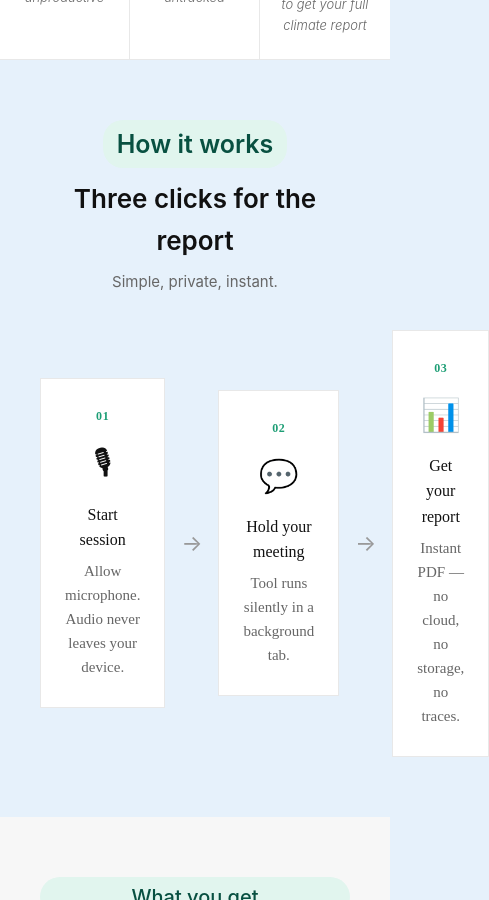
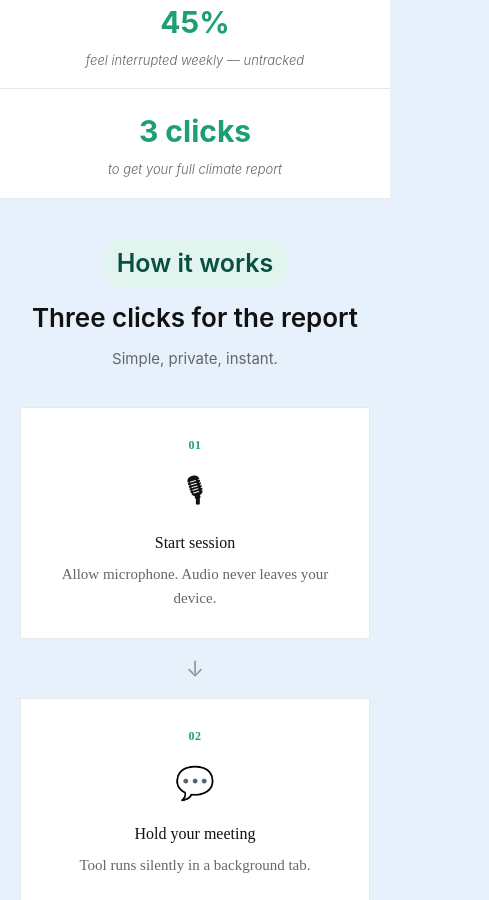
Before and after one commit to coderly1122/conversation_climate, a plain HTML site: page index.html in a window 390 px wide. Shown: the part 766-1666 px from the top of the page, 489 px wide, since content can reach past the window. Drawn offline with Linux system fonts and the light colour scheme.

Commit message:
Updated code

```diff
--- a/landing-style.css
+++ b/landing-style.css
@@ -816,3 +816,61 @@ font-weight: 300;
     background: #1E2A5E;
     color: white;
 }
+
+/* ========================================
+   MOBILE FIXES — kept at the end of the file
+   on purpose, so these rules win over the
+   earlier desktop rules of the same name.
+   ======================================== */
+@media (max-width: 768px) {
+  /* STAT STRIP — stack instead of 3 tight columns */
+  .stat-strip {
+    grid-template-columns: 1fr;
+  }
+  .stat-item {
+    border-right: none;
+    border-bottom: var(--border);
+    padding: 18px 16px;
+  }
+  .stat-item:last-child {
+    border-bottom: none;
+  }
+
+  /* SECTION SPACING */
+  .section,
+  .bg-gray {
+    padding: 40px 20px;
+  }
+
+  /* HOW IT WORKS — stack vertically instead of 3 squeezed cards */
+  .steps-grid {
+    flex-direction: column;
+    align-items: stretch;
+    gap: 12px;
+  }
+  .step-card {
+    width: 100%;
+  }
+  .step-arrow {
+    transform: rotate(90deg);
+    align-self: center;
+  }
+
+  /* FEATURES — single column on small phones */
+  .features-grid {
+    grid-template-columns: 1fr;
+  }
+
+  /* WHO BENEFITS — 2 columns instead of 3 */
+  .who-grid {
+    grid-template-columns: repeat(2, 1fr);
+    gap: 12px;
+  }
+}
+
+@media (max-width: 420px) {
+  /* very small phones: who-grid down to 1 column */
+  .who-grid {
+    grid-template-columns: 1fr;
+  }
+}
```
